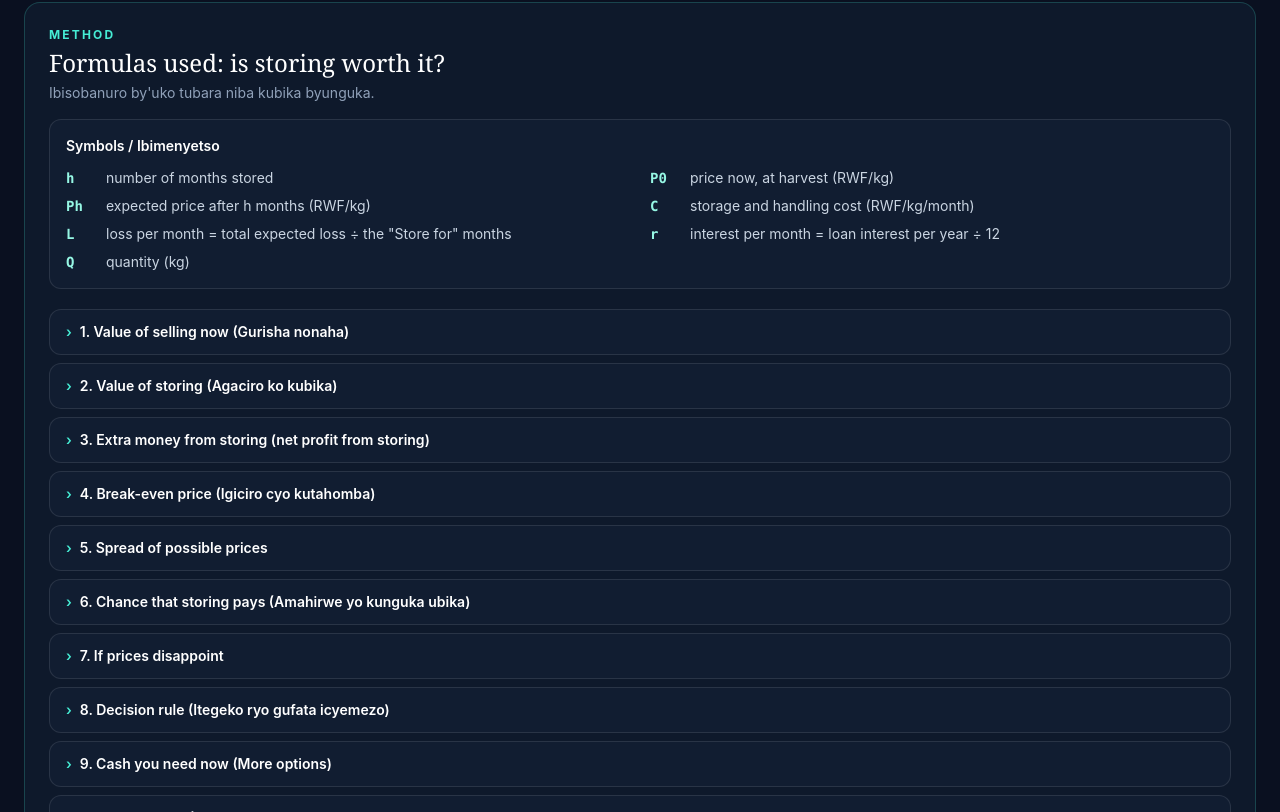
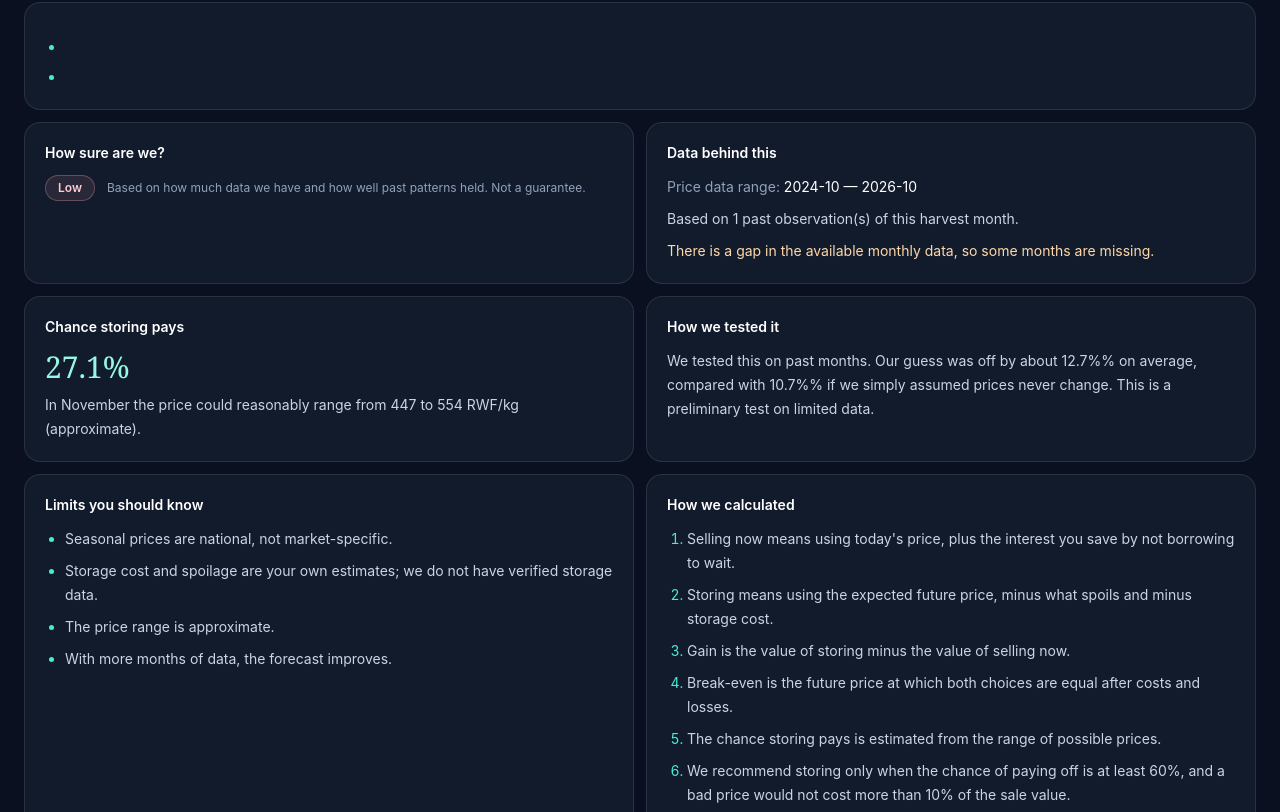
Before and after one commit to NkurunzizaEtienne/Isoko_Mboni, a React (Vite) app: page / in a window 1280 px wide. Shown: the part 2388-3200 px from the top of the page. Built offline with nearby package versions, Linux system fonts and the light colour scheme.

Commit message:
Added the Data sources block

```diff
--- a/src/components/ReliabilityDetails.tsx
+++ b/src/components/ReliabilityDetails.tsx
@@ -1,6 +1,5 @@
 
 import { labels } from "../labels";
-import FormulasUsed from "./FormulasUsed";
 import type { BacktestItem, HorizonResult, OutlookItem } from "../types";
 
 interface Props {
@@ -10,10 +9,6 @@ interface Props {
   hasDataGap: boolean;
   option: HorizonResult | null;
   month: string;
-  result: import("../types").DecisionResult | null;
-  priceNow: number;
-  storageCostPerMonth: number;
-  loanInterestPctYear: number;
 }
 
 function formatNumber(value: number): string {
@@ -54,10 +49,6 @@ export default function ReliabilityDetails({
   hasDataGap,
   option,
   month,
-  result,
-  priceNow,
-  storageCostPerMonth,
-  loanInterestPctYear,
 }: Props) {
   const confidenceLabel = outlook
     ? labels.reliability[outlook.confidence]
@@ -84,8 +75,13 @@ export default function ReliabilityDetails({
         </h2>
       </div>
 
-      <div className="mb-4">
-        <FormulasUsed result={result} priceNow={priceNow} storageCostPerMonth={storageCostPerMonth} loanInterestPctYear={loanInterestPctYear} month={month} />
+      <div className="mb-3">
+        <DetailBlock title={labels.reliability.dataSources}>
+          <ul className="list-disc space-y-1.5 pl-5 marker:text-teal-300">
+            <li>{labels.reliability.dataSourcePrices}</li>
+            <li>{labels.reliability.dataSourceInterest}</li>
+          </ul>
+        </DetailBlock>
       </div>
 
       <div className="grid gap-3 lg:grid-cols-2">
@@ -164,6 +160,16 @@ export default function ReliabilityDetails({
           </ul>
         </DetailBlock>
 
+        <DetailBlock title={labels.reliability.calculation}>
+          <ol className="list-decimal space-y-2 pl-5 marker:text-teal-300">
+            <li>{labels.reliability.calcSell}</li>
+            <li>{labels.reliability.calcStore}</li>
+            <li>{labels.reliability.calcGain}</li>
+            <li>{labels.reliability.calcBreakEven}</li>
+            <li>{labels.reliability.calcChance}</li>
+            <li>{labels.reliability.calcRule}</li>
+          </ol>
+        </DetailBlock>
       </div>
     </div>
   );
```
